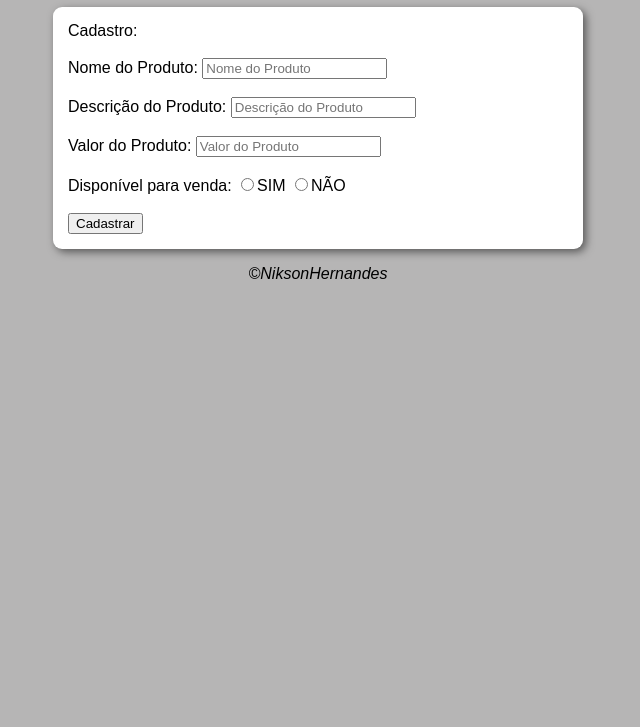
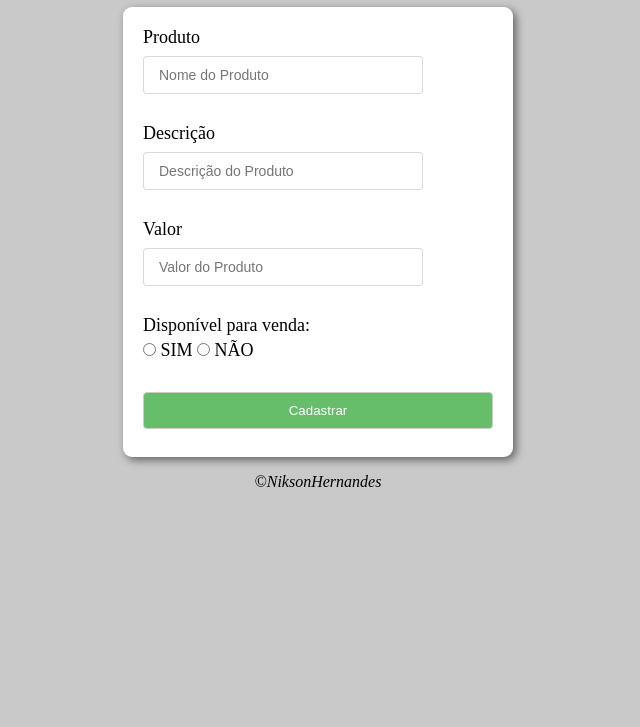
Before and after one commit to NiksonHernandes/JavaScript-Aulas, a plain HTML site: page Qualificacao/index.html in a window 1280 px wide. Shown: the part 73-800 px from the top of the page, without its empty margins (322-962 px from the left). Drawn offline with Linux system fonts and the light colour scheme.

Commit message:
Qualificação

```diff
--- a/Qualificacao/index.html
+++ b/Qualificacao/index.html
@@ -10,25 +10,25 @@
 <body>
 
     <header>
-        <h1>Classificação - Lista</h1>
+        <h1>CADASTRO DE PRODUTOS</h1>
     </header>
     <section>
         <div>
             <form>
                 <div id="formulario">
-                    <span>Cadastro: </span><br><br>
-                    <label >Nome do Produto: </label>
-                    <input name="nomeProduto" id="nomeProduto" type="text" placeholder="Nome do Produto"><br><br>
 
-                    <label>Descrição do Produto: </label>
-                    <input name="descProduto" id="descProduto"type="text" placeholder="Descrição do Produto"><br><br>
+                    <label >Produto </label><br>
+                    <input name="nomeProduto" id="nomeProduto" class="inputCustom" type="text" placeholder="Nome do Produto"><br><br>
 
-                    <label>Valor do Produto: </label>
-                    <input name="valorProduto" id="valorProduto"type="number" placeholder="Valor do Produto"><br><br>
+                    <label>Descrição </label><br>
+                    <input name="descProduto" id="descProduto" class="inputCustom"  type="text" placeholder="Descrição do Produto"><br><br>
 
-                    <label>Disponível para venda:</label>
-                    <input name="drone" id="vendaSim" type="radio" value="Sim"><label>SIM</label>
-                    <input name="drone" id="vendaNao" type="radio" value="Nao"><label>NÃO</label><br><br>
+                    <label>Valor </label><br>
+                    <input name="valorProduto" id="valorProduto"class="inputCustom"  type="number" placeholder="Valor do Produto"><br><br>
+
+                    <label>Disponível para venda:</label><br>
+                    <input name="drone" id="vendaSim" type="radio" value="Sim"><label> SIM</label>
+                    <input name="drone" id="vendaNao" type="radio" value="Nao"><label> NÃO</label><br><br>
                 </div>
 
             </form>
--- a/Qualificacao/script.js
+++ b/Qualificacao/script.js
@@ -47,15 +47,13 @@ let armazena = [
 
 ];
 
-let valores = [1, 6, 2, 6, 7, 1, 3]
-
 //adicionar Array
 function adicionarObjNoArray(valor, lista){
     lista.push(valor);
 }
 
 //função lista
-function renderLista(lista, valores){
+function renderLista(lista){
 
     let listagem = '';
 
@@ -66,7 +64,7 @@ function renderLista(lista, valores){
         listagem +=
         `
         <ul>
-            <li>Nome: ${produtos.nomeProduto}  |  Valor: ${produtos.valorProduto}</li> <br>
+            <li>Nome: ${produtos.nomeProduto}  |  Valor: ${Number(produtos.valorProduto).toLocaleString('pt-BR', {style: 'currency', currency: 'BRL'})}</li> <br>
         </ul>
         `
     });
@@ -92,7 +90,7 @@ btnCadastrar.addEventListener("click", function(){
             console.log(armazena);
 
             let trocaHTML = document.getElementById("troca");
-            const listagem = renderLista(armazena, valores);
+            const listagem = renderLista(armazena);
             trocaHTML.innerHTML = listagem;
 
         }else{
--- a/Qualificacao/style.css
+++ b/Qualificacao/style.css
@@ -1,6 +1,6 @@
 body{
-    background-color: rgba(177, 176, 176, 0.933);
-    font-family: Arial, Helvetica, sans-serif
+    background-color: rgba(177, 176, 176, 0.674);
+    font-family: 'Times New Roman', Times, serif
 }
 
 header{
@@ -10,18 +10,53 @@ header{
 
 #troca{
     overflow-y: scroll;
-    min-height: 200px;
-    max-height: 200px;
+    min-height: 280px;
+    max-height: 280px;
 }
+
+
 section{
+    background-color: white;
+    font-size: 18px;
     overflow-y: hidden;
-    background-color: white;
     border-radius: 9px;
-    padding: 15px;
-    width: 500px;
+    padding: 20px;
+    width: 350px;
     height: auto;
     margin: auto;
     box-shadow: 3px 3px 8px rgba(0, 0, 0, 0.519);
+}
+
+section input{
+    font-size: 14px;
+    padding: 4px 4px;
+    margin: 7px 0;
+    border: 1px solid rgba(204, 204, 204, 0.75) ;
+    border-radius:  4px;
+    box-sizing: border-box;
+}
+
+section input.inputCustom{
+    width: 80%;
+    padding:10px 15px;
+    margin: 8px 0;
+}
+
+button{
+    background-color: #4cb251da;
+    color: white;
+    width: 100%;
+    padding: 10px 15px;
+    margin: 8px 0;
+    display: inline-block;
+    border: 1px solid #ccc;
+    border-radius: 4px;
+    box-sizing: border-box;
+
+}
+
+button:hover{
+    background-color: #45a049;
 }
 
 footer{
```
Also changed, not shown: Qualificacao/index2.html (deleted, +0 -14 lines).
